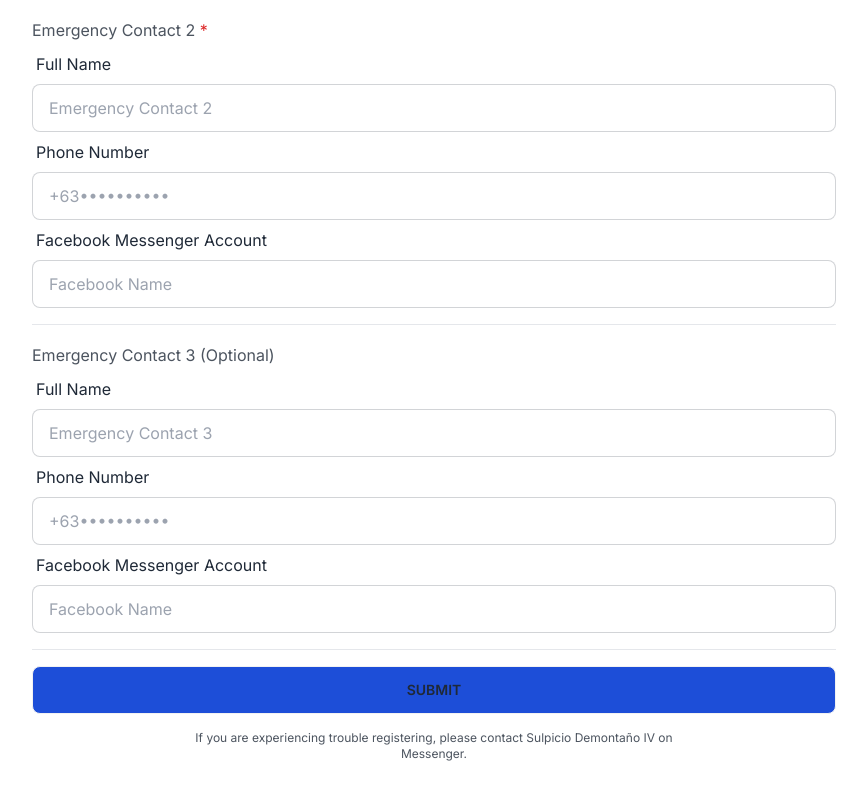
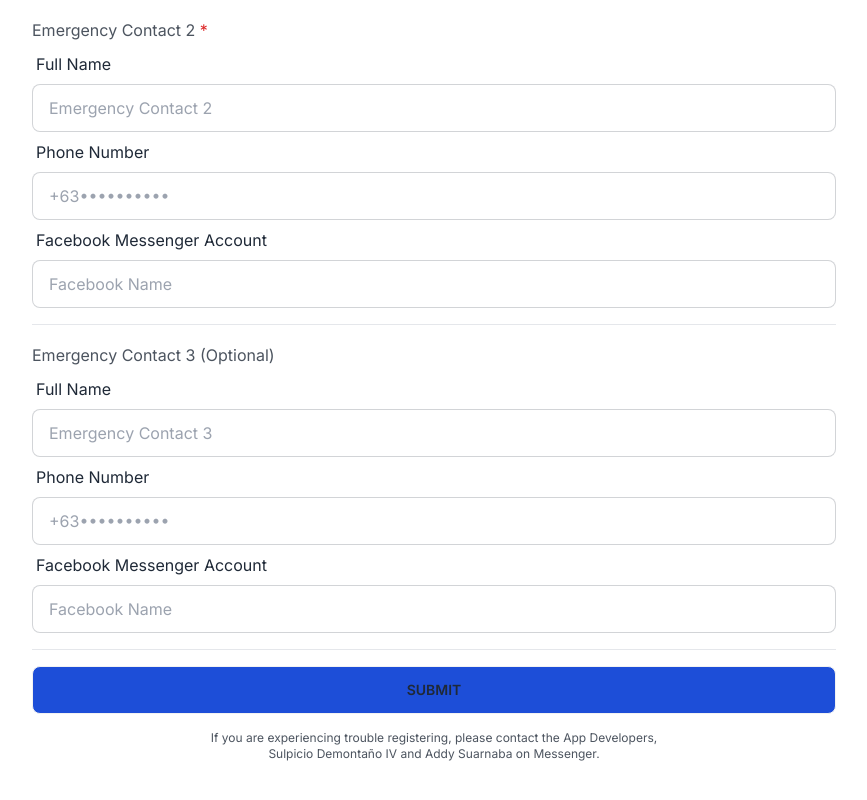
Before and after one commit to MunSci-PH/STERCOIN, a Next.js app: page /info-reg in a window 1280 px wide. Shown: the part 1011-1811 px from the top of the page, without its empty margins (206-1073 px from the left). Built offline with nearby package versions, Linux system fonts and the light colour scheme; no server answers.

Commit message:
Update help msg

```diff
--- a/app/components/regForm.tsx
+++ b/app/components/regForm.tsx
@@ -452,8 +452,8 @@ const Form = () => {
         Submit
       </button>
       <p className="prose text-xs text-center mx-auto">
-        If you are experiencing trouble registering, please contact Sulpicio
-        Demontaño IV on Messenger.
+        If you are experiencing trouble registering, please contact the App Developers, Sulpicio
+        Demontaño IV and Addy Suarnaba on Messenger.
       </p>
     </form>
   );
```
